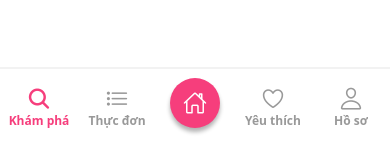
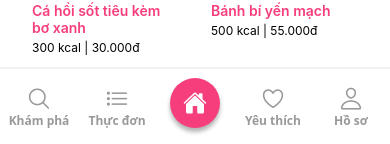
Before and after one commit to PhanKhanhSE/fitpick-app, a React Native app: screen /MainTabs in a window 390 px wide. Shown: the part 697-841 px from the top of the page. Built offline with nearby package versions, Linux system fonts and the light colour scheme.

Commit message:
justify home screen

```diff
--- a/src/navigation/BottomTabNavigator.tsx
+++ b/src/navigation/BottomTabNavigator.tsx
@@ -16,6 +16,7 @@ const Tab = createBottomTabNavigator();
 const BottomTabNavigator: React.FC = () => {
   return (
     <Tab.Navigator
+      initialRouteName='Home'
       screenOptions={({ route }) => ({
         tabBarIcon: ({ focused, color, size }) => {
           let iconName: keyof typeof Ionicons.glyphMap;
```
Also changed, not shown: 1 other file (tests, documents, lock files or other folders).
